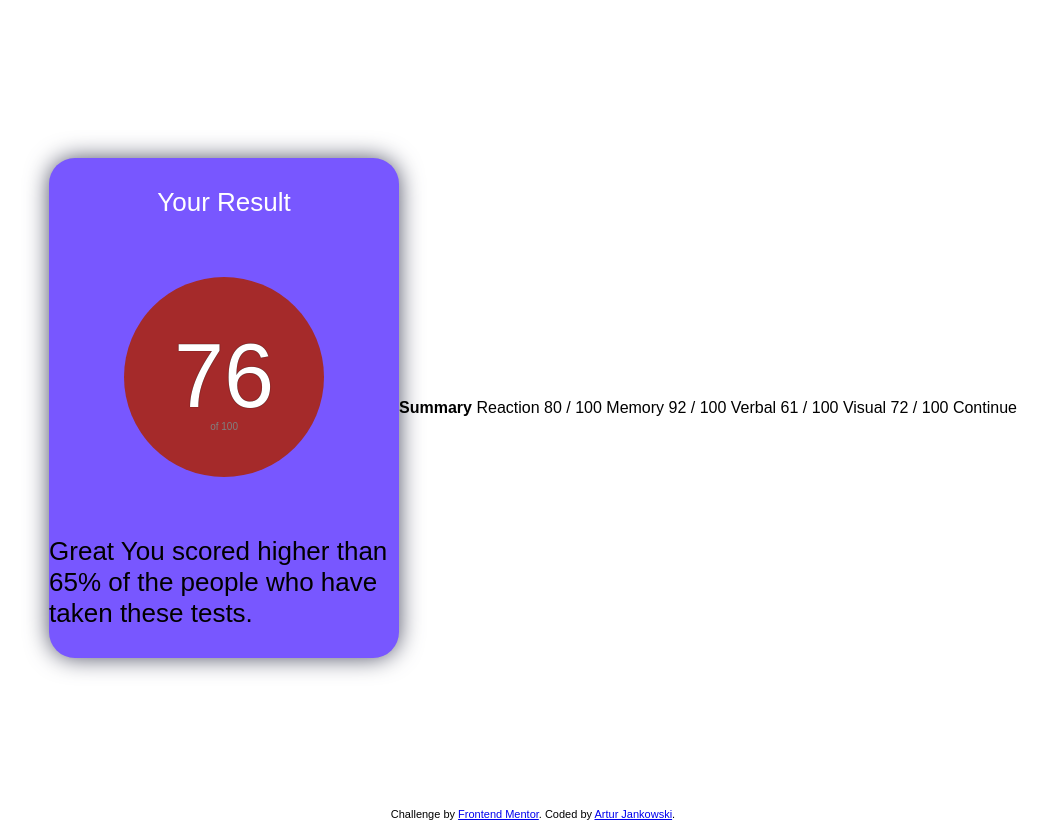
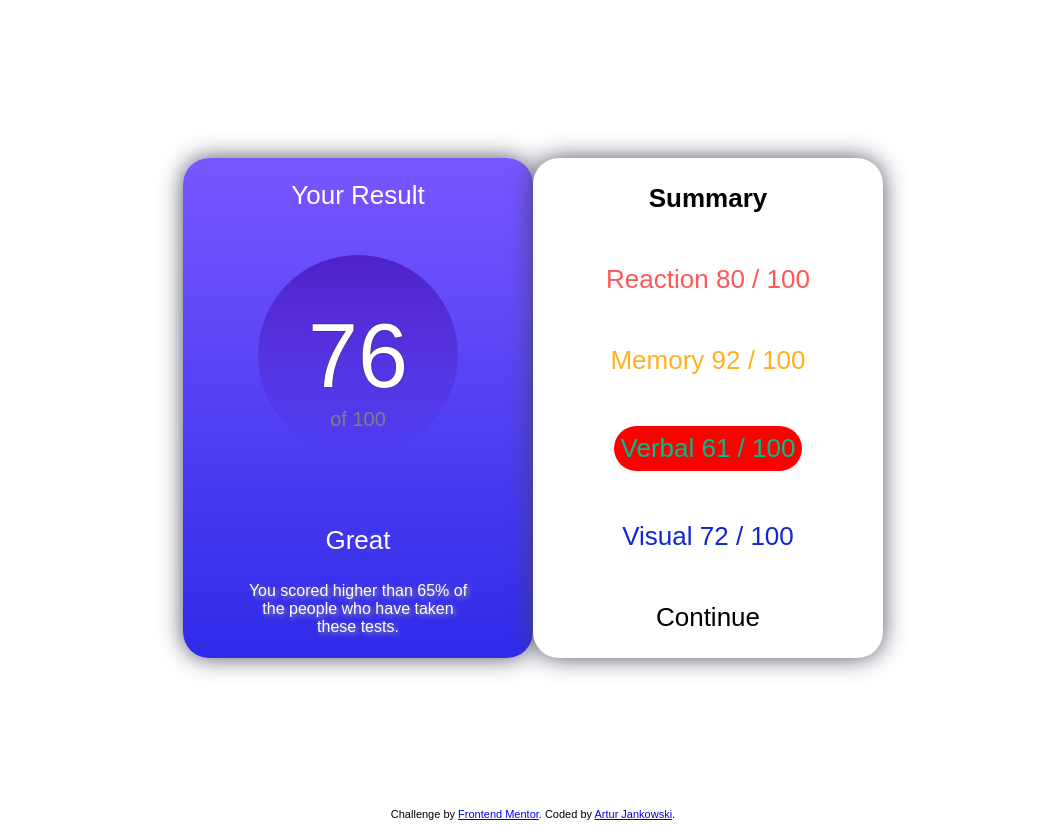
Before and after one commit to arczi7418/results-summary-component-main, a plain HTML site: page index.html in a window 1280 px wide. Shown: the whole page, without its empty margins (107-1155 px from the left). Drawn offline with Linux system fonts and the light colour scheme.

Commit message:
next phase

```diff
--- a/index.html
+++ b/index.html
@@ -17,31 +17,41 @@
   </div>
   <div class="score">
     <p class="score-text">76</p>
-  <span class="score-text2">of 100</span>
+  <p class="score-text2">of 100</p>
 
   </div>
   <div class="applause">
-  Great
-  You scored higher than 65% of the people who have taken these tests.
+  <p>Great</p>
+  <div class="abc">
+    You scored higher than 65% of the people who have taken these tests.
+  </div>
   </div>
 </section>
 
 <section class="summary">
+  <div>
   <b>Summary</b>
-
+  </div>
+<div class="reaction">
   Reaction
   80 / 100
-
+</div>
+<div class="memory">
   Memory
   92 / 100
-
+</div>
+<div class="verbal">
   Verbal
   61 / 100
-
+</div>
+<div class="visual">
   Visual
   72 / 100
+</div>
+<div class="button">
+  Continue
+</div>
 
-  Continue
 </section>
 </main>
   <div class="attribution">
--- a/style.css
+++ b/style.css
@@ -19,7 +19,7 @@
 
    }
    .results {
-    background-color: hsl(252, 100%, 67%);
+      background: linear-gradient( to bottom , hsl(252, 100%, 67%),hsl(241, 81%, 54%));
     display: flex;
     flex-direction: column;
     font-size: 26px;
@@ -29,39 +29,101 @@
     box-shadow: 0px 0px 25px -1px rgba(66, 68, 90, 1);
     justify-content:space-around;
     align-items: center;
+
    }
 
    .results-text {
-    color: hsl(10, 240%, 110%);
+    color:white;
     text-align: center;
+
 
 
    }
    .score {
+      background: linear-gradient( to bottom ,hsla(256, 72%, 46%, 1),hsla(241, 72%, 46%, 0));
     display: flex;
     width: 200px;
     height: 200px;
     border-radius: 50%;
-    background-color: brown;
-    justify-content: center;
-    align-items: center;
+   flex-direction: column;
+   justify-content: start;
+   align-items: center;
+
 
 
    }
    .score-text {
+      margin-top: 25%;
+      margin-bottom: 10px;
     color:white;
     font-size: 90px;
-    position: fixed;
+   margin-bottom: 0;
     text-shadow: 0px 0px 1px rgb(0, 0, 0);
+
+   }
+   .score-text2 {
+    font-size: 20px;
+    color: grey;
+    position: relative;
+    margin-top: 0px;
+
+
+   }
+
+   .applause {
+   font-size:16px;
+   text-align: center;
+   }
+
+
+   .applause p {
+      font-size:26px;
+      color: white;
+      text-align: center;
+   }
+   .abc {
+      display: flex;
+      margin: auto 18%;
+      color:white;
+      text-shadow: 2px 2px 5px rgba(158, 153, 153, 1);
+   }
 
 
 
+   .summary {
+
+      background-color: white;
+    display:flex;
+    flex-direction: column;
+    justify-content: space-around;
+    align-items: center;
+    font-size: 26px;
+    min-height: 500px;
+    min-width: 350px;
+    border-radius: 26px;
+    box-shadow: 0px 0px 25px -1px rgba(66, 68, 90, 1);
 
 
    }
-   .score-text2 {
-    font-size: 10px;
-    color: grey;
-    position: relative;
-    margin-top: 100px;
+
+   .reaction {
+      color:hsl(0, 100%, 67%);
+      margin: 0 auto;
+      margin-left:auto;
+
    }
+
+   .memory {
+   color: hsl(39, 100%, 56%);
+   }
+
+   .verbal {
+   color:hsl(166, 100%, 37%);
+   background-color:red;
+   border-radius: 26px;
+   padding:7px;
+   }
+
+   .visual {
+   color: hsl(234, 85%, 45%);
+   }
```
